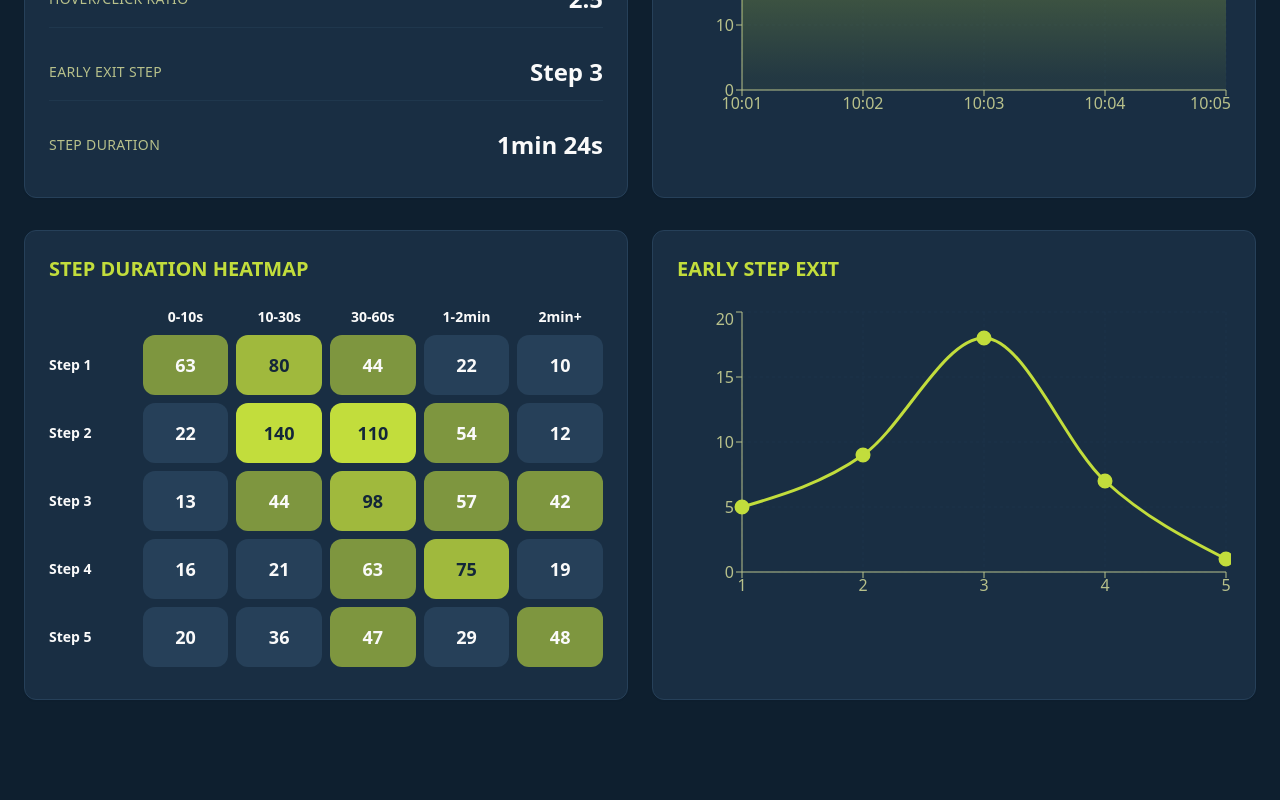
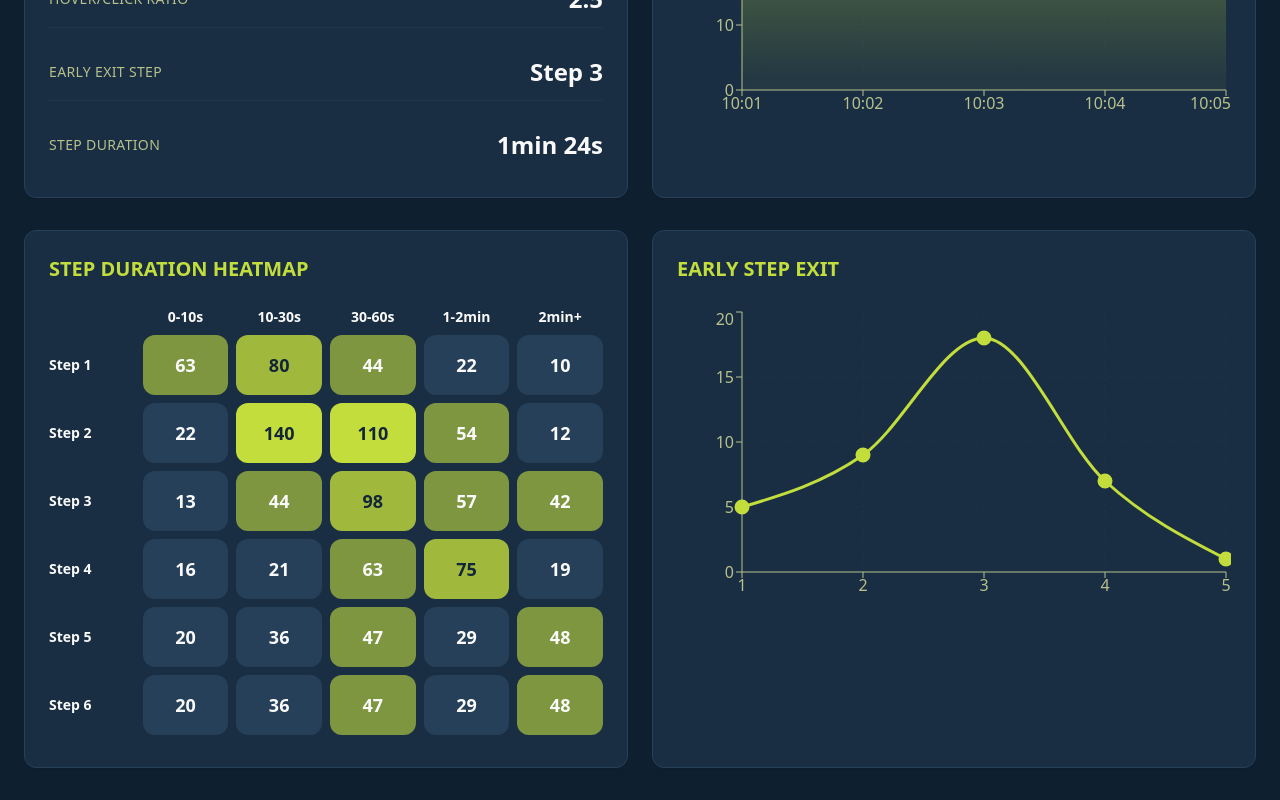
Before and after one commit to lucasucal/dash-peek-pro, a React (Vite) app: page / in a window 1280 px wide. Shown: the part 565-1365 px from the top of the page. Before the commit the page ends 1297 px from the top, so only its background shows below. Built offline with nearby package versions, Linux system fonts and the light colour scheme; the HTML template or start-up script is replaced by a standard one.

Commit message:
Add Step 6 data to StepDurationHeatmap

```diff
--- a/src/components/StepDurationHeatmap.tsx
+++ b/src/components/StepDurationHeatmap.tsx
@@ -6,6 +6,7 @@ const heatmapData = [
   { step: "Step 3", durations: [13, 44, 98, 57, 42] },
   { step: "Step 4", durations: [16, 21, 63, 75, 19] },
   { step: "Step 5", durations: [20, 36, 47, 29, 48] },
+  { step: "Step 6", durations: [20, 36, 47, 29, 48] },
 ];
 
 const timeRanges = ["0-10s", "10-30s", "30-60s", "1-2min", "2min+"];
```
